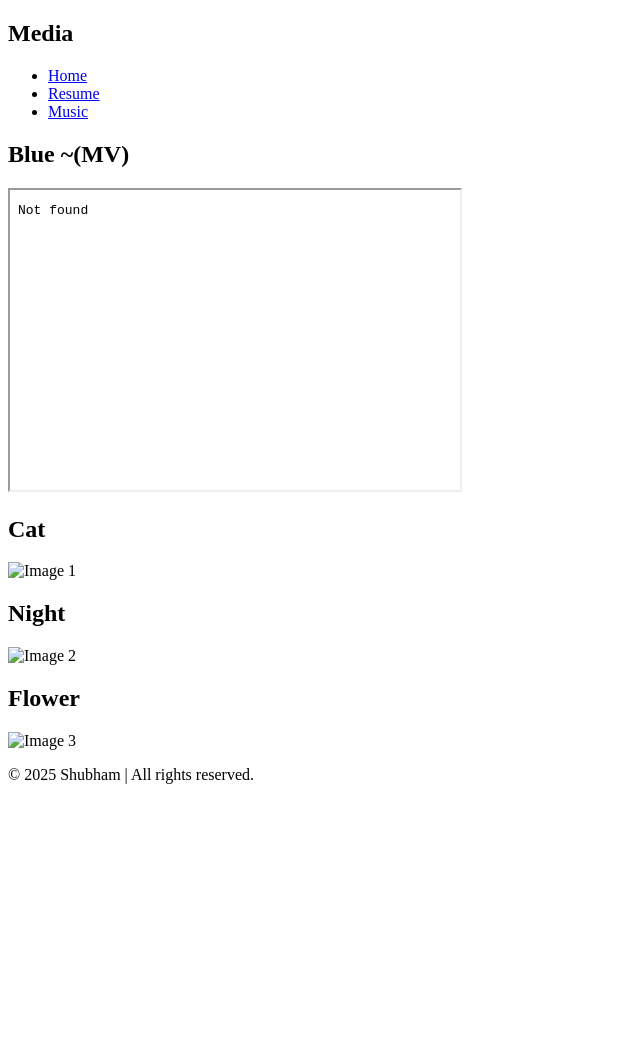
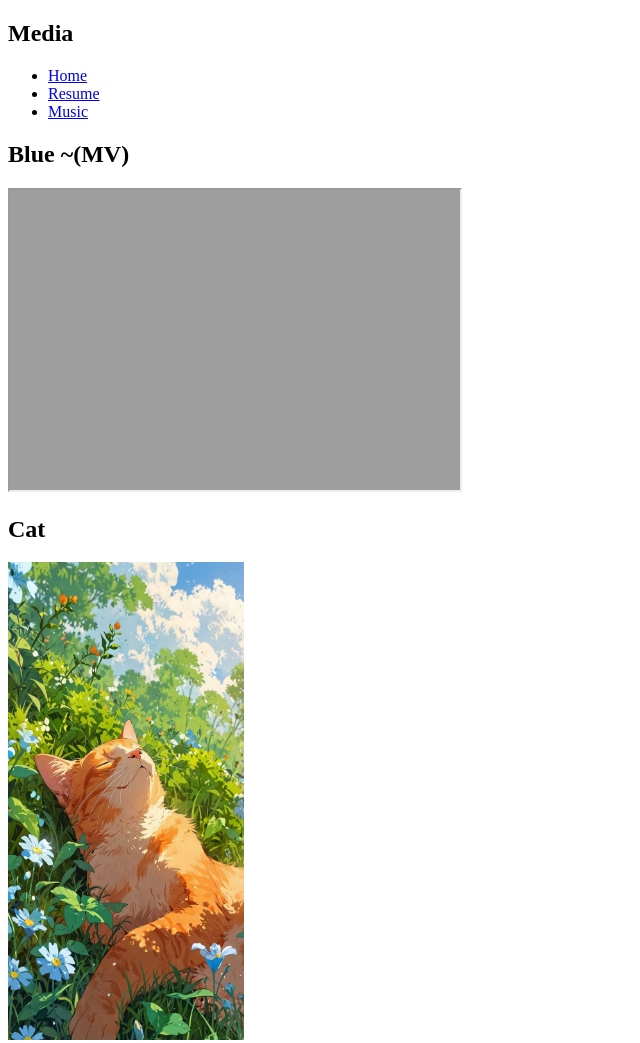
Before and after one commit to Kosuke0707/Project, a plain HTML site: page music.html in a window 1280 px wide. Shown: the top 1043 px of the page, without its empty margins (0-640 px from the left). Before the commit the page ends 800 px from the top, so only its background shows below. Drawn offline with Linux system fonts and the light colour scheme; the site is published under a folder, as on GitHub Pages, so addresses that start at the root find nothing.

Commit message:
6th commit
similar image issues

```diff
--- a/music.html
+++ b/music.html
@@ -18,14 +18,14 @@
     <header>
     <main>
     <h2>Blue ~(MV)</h2>
-    <div><iframe src="/media/Blue- yung kai  Official Music Video_1080.mp4" title="Blue -Yung Kai" width="450" height="300"></iframe></div>
+    <div><iframe src="media/Blue- yung kai  Official Music Video_1080.mp4" title="Blue -Yung Kai" width="450" height="300"></iframe></div>
     <div>
         <h2>Cat</h2>
-        <img src="/media/img1.jpg" alt="Image 1" width="236" height="478">
+        <img src="media/img1.jpg" alt="Image 1" width="236" height="478">
         <h2>Night</h2>
-        <img src="/media/img2.jpg" alt="Image 2" width="236" height="478">
+        <img src="media/img2.jpg" alt="Image 2" width="236" height="478">
         <h2>Flower</h2>
-        <img src="/media/img3.jpg" alt="Image 3" width="236" height="478">
+        <img src="media/img3.jpg" alt="Image 3" width="236" height="478">
     </div>
     </main>
     <footer>
```
Also changed, not shown: index.html (+6 -6 lines).
